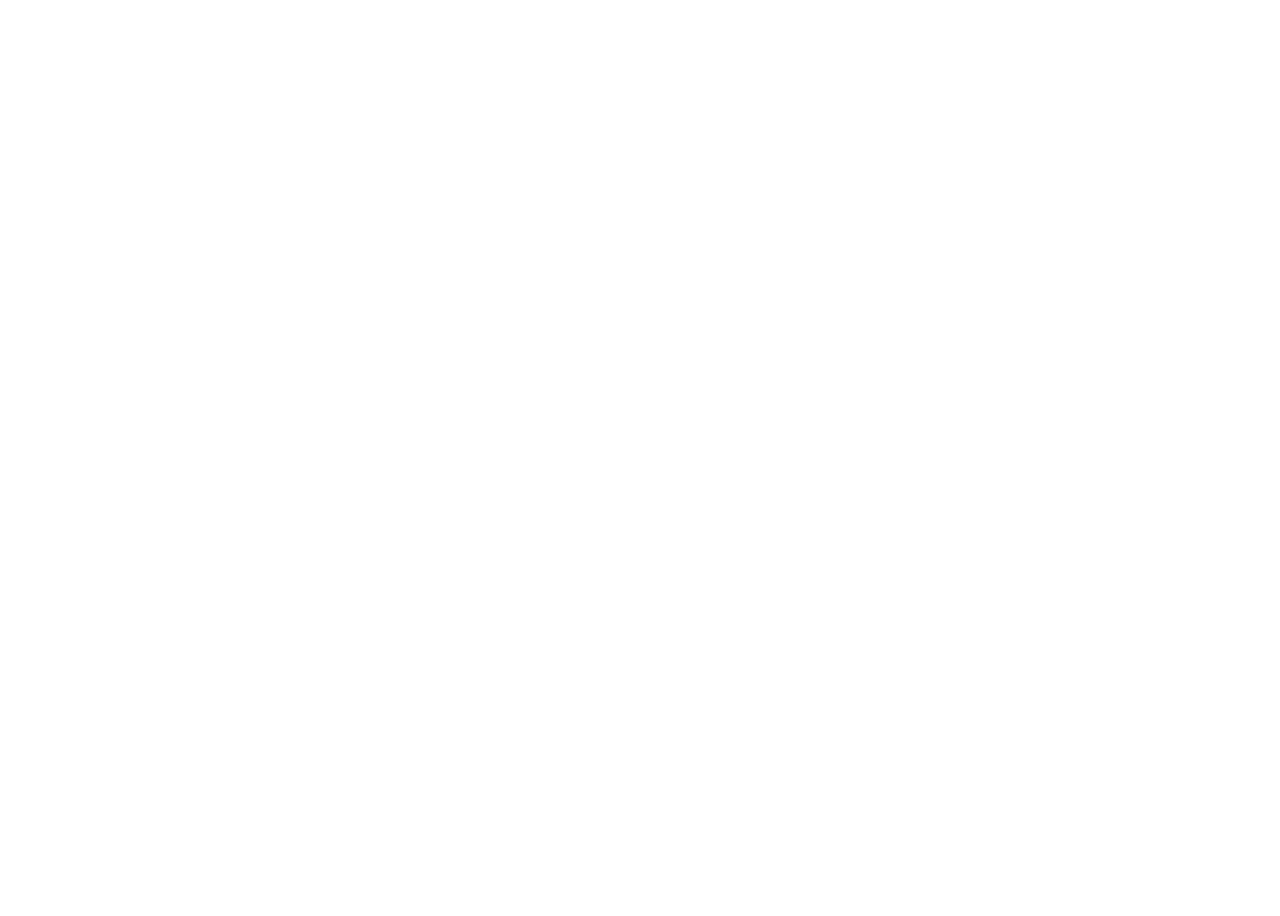
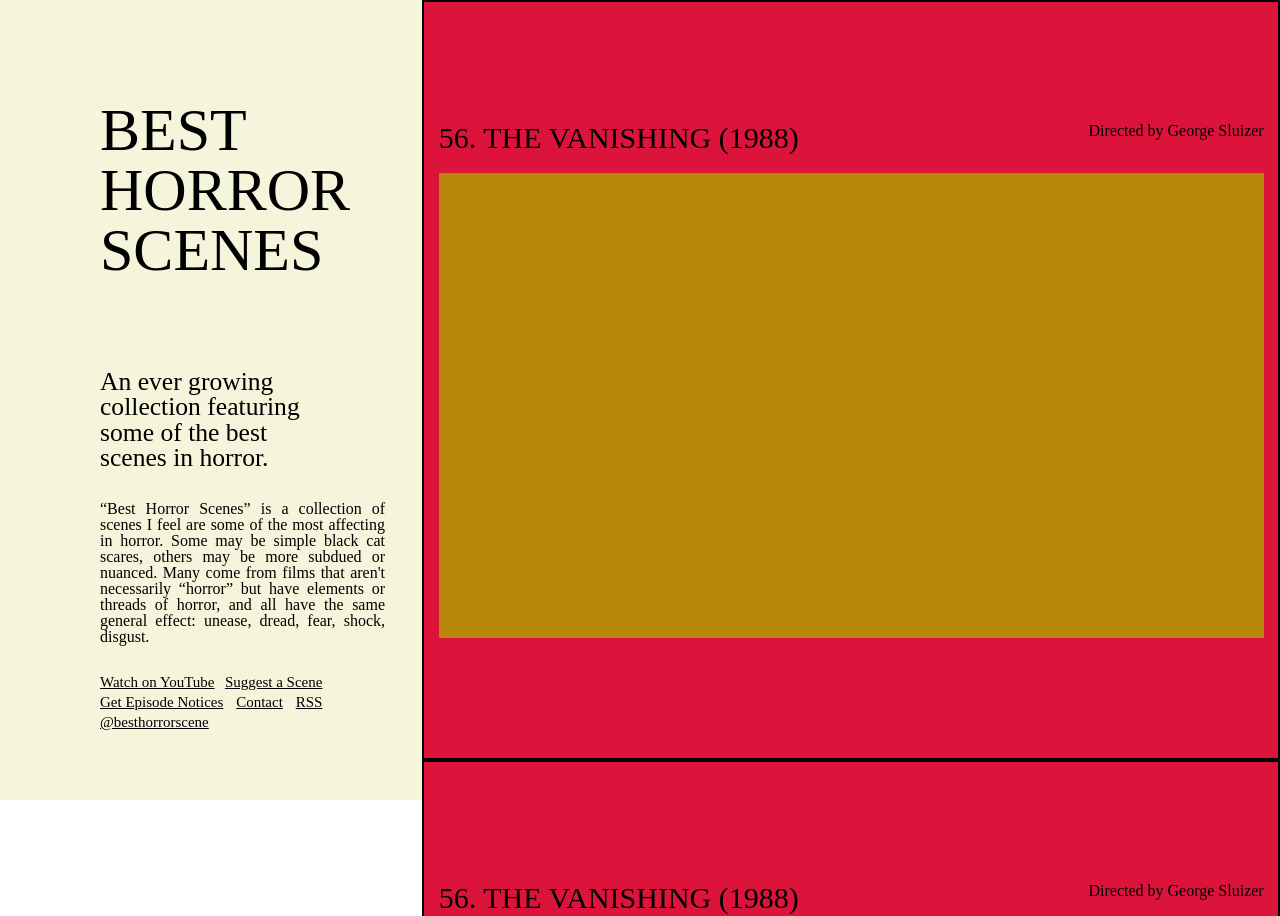
Before and after one commit to junho100/CSS_layout_practice, a plain HTML site: page Best Horror Scenes_with_nico/index.html in a window 1280 px wide. Shown: the top 916 px of the page. Before the commit the page ends 800 px from the top, so only its background shows below. Drawn offline with nearby package versions, Linux system fonts and the light colour scheme.

Commit message:
1. finished

```diff
--- a/Best Horror Scenes_with_nico/css/style.css
+++ b/Best Horror Scenes_with_nico/css/style.css
@@ -0,0 +1,67 @@
+*{
+    box-sizing: border-box;
+}
+header{
+    display: flex;
+    flex-direction: column;
+    position: fixed;
+    top : 0;
+    left : 0;
+    width : 33%;
+    height : 100vh;
+    background-color: beige;
+    padding : 100px 100px 70px 100px;
+    justify-content: space-between;
+}
+h1{
+    font-size: 60px;
+}
+#wrapper > p:first-child{
+    font-size: 1.6em;
+    margin-bottom: 30px;
+}
+#wrapper > p:nth-child(2){
+    text-align:justify;
+    width : 285px;
+    margin-bottom: 30px;
+}
+ul{
+    display: flex;
+    flex-direction: row;
+    flex-wrap: wrap;
+    justify-content: space-between;
+    row-gap: 5px;
+}
+ul > li{
+    display: block;
+    font-size: 15px;
+    text-decoration: underline;
+
+}
+main{
+    margin-left: 33%;
+    background-color: crimson;
+}
+section{
+    width : 100%;
+    height : 95vh;
+    border : 2px solid black;
+    display: flex;
+    flex-direction: column;
+    justify-content: center;
+    align-items: center;
+}
+#movie_header{
+    width : 825px;
+    display: flex;
+    justify-content: space-between;
+    margin-bottom: 20px;
+}
+#movie_header > h2{
+    font-size: 30px;
+}
+#movie_box{
+    width : 825px;
+    height : 465px;
+    background-color: darkgoldenrod;
+}
--- a/Best Horror Scenes_with_nico/index.html
+++ b/Best Horror Scenes_with_nico/index.html
@@ -3,10 +3,85 @@
 <head>
     <meta charset="UTF-8">
     <meta name="viewport" content="width=device-width, initial-scale=1.0">
+    <link rel="stylesheet" href="https://cdn.jsdelivr.net/npm/reset-css@5.0.1/reset.min.css">
     <link rel = "stylesheet" href = "css/style.css">
-    <title>Document</title>
+    <title>Best horror scenes</title>
 </head>
 <body>
-
+    <header>
+        <h1>BEST HORROR SCENES</h1>
+        <div id = "wrapper">
+            <p>An ever growing collection featuring some of the best scenes in horror.</p>
+            <p>“Best Horror Scenes” is a collection of scenes I feel are some of the most affecting in horror. Some may be simple black cat scares, others may be more subdued or nuanced. Many come from films that aren't necessarily “horror” but have elements or threads of horror, and all have the same general effect: unease, dread, fear, shock, disgust.</p>
+            <nav>
+                <ul>
+                    <li>Watch on YouTube</li>
+                    <li>Suggest a Scene</li>
+                    <li>Get Episode Notices</li>
+                    <li>Contact</li>
+                    <li>RSS</li>
+                    <li>@besthorrorscene</li>
+                </ul>
+            </nav>
+        </div>
+    </header>
+    <main>
+        <section>
+            <div id = "movie_header">
+                <h2>56. THE VANISHING (1988)</h2>
+                <p>Directed by George Sluizer</p>
+            </div>
+            <div id = "movie_box">
+            </div>
+        </section>
+        <section>
+            <div id = "movie_header">
+                <h2>56. THE VANISHING (1988)</h2>
+                <p>Directed by George Sluizer</p>
+            </div>
+            <div id = "movie_box">
+            </div>
+        </section>
+        <section>
+            <div id = "movie_header">
+                <h2>56. THE VANISHING (1988)</h2>
+                <p>Directed by George Sluizer</p>
+            </div>
+            <div id = "movie_box">
+            </div>
+        </section>
+        <section>
+            <div id = "movie_header">
+                <h2>56. THE VANISHING (1988)</h2>
+                <p>Directed by George Sluizer</p>
+            </div>
+            <div id = "movie_box">
+            </div>
+        </section>
+        <section>
+            <div id = "movie_header">
+                <h2>56. THE VANISHING (1988)</h2>
+                <p>Directed by George Sluizer</p>
+            </div>
+            <div id = "movie_box">
+            </div>
+        </section>
+        <section>
+            <div id = "movie_header">
+                <h2>56. THE VANISHING (1988)</h2>
+                <p>Directed by George Sluizer</p>
+            </div>
+            <div id = "movie_box">
+            </div>
+        </section>
+        <section>
+            <div id = "movie_header">
+                <h2>56. THE VANISHING (1988)</h2>
+                <p>Directed by George Sluizer</p>
+            </div>
+            <div id = "movie_box">
+            </div>
+        </section>
+    </main>
 </body>
 </html>
```
